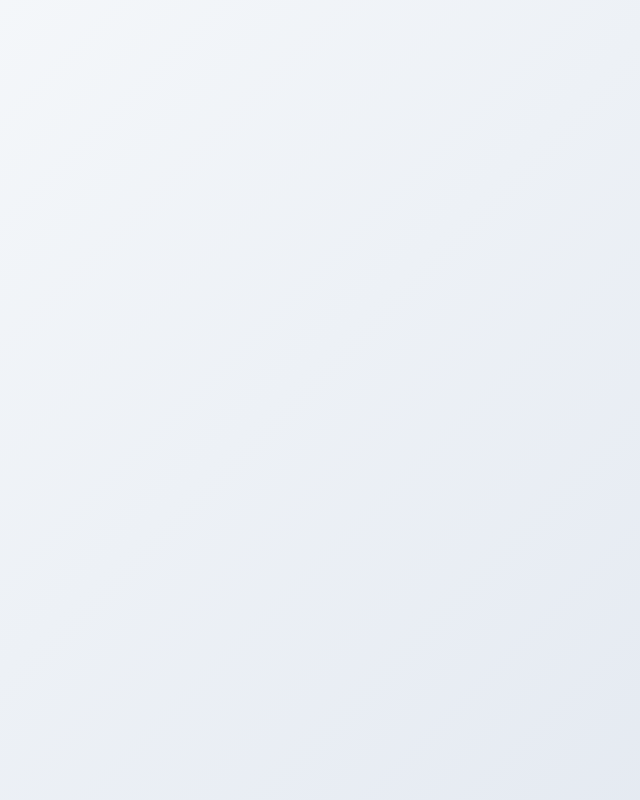
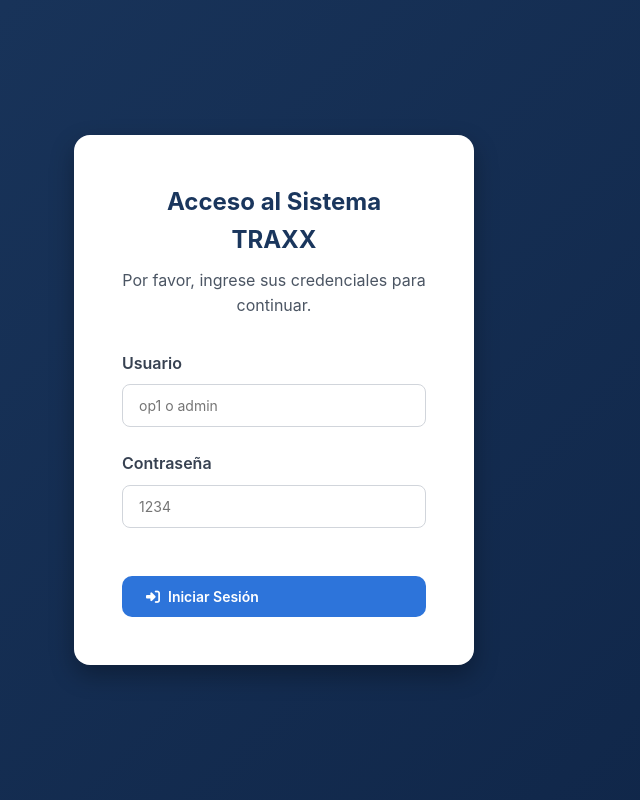
Before and after one commit to shakif81/Traxx, a plain HTML site: page index.html in a window 1280 px wide. Shown: the whole page, without its empty margins (366-1006 px from the left). Drawn offline with Linux system fonts and the light colour scheme.

Commit message:
Add login overlay and form to index.html

```diff
--- a/index.html
+++ b/index.html
@@ -8,7 +8,23 @@
     <link rel="stylesheet" href="css/style.css">
 </head>
 <body>
-
+     <div class="login-overlay" id="login-overlay">
+        <div class="login-box">
+            <h2>Acceso al Sistema TRAXX</h2>
+            <p>Por favor, ingrese sus credenciales para continuar.</p>
+            <div class="form-group">
+                <label for="login-username">Usuario</label>
+                <input type="text" id="login-username" placeholder="op1 o admin" autocomplete="username">
+            </div>
+            <div class="form-group">
+                <label for="login-password">Contraseña</label>
+                <input type="password" id="login-password" placeholder="1234" autocomplete="current-password">
+            </div>
+            <p class="error-message" id="login-error-message" style="display:none; color: var(--danger); margin-top: 1rem;"></p>
+            <button class="btn btn-primary" id="login-button">
+                <i class="fas fa-sign-in-alt"></i> Iniciar Sesión
+            </button>
+        </div>
 
     <!-- Overlay para el menú móvil -->
     <div class="sidebar-overlay" id="sidebar-overlay"></div>
```
